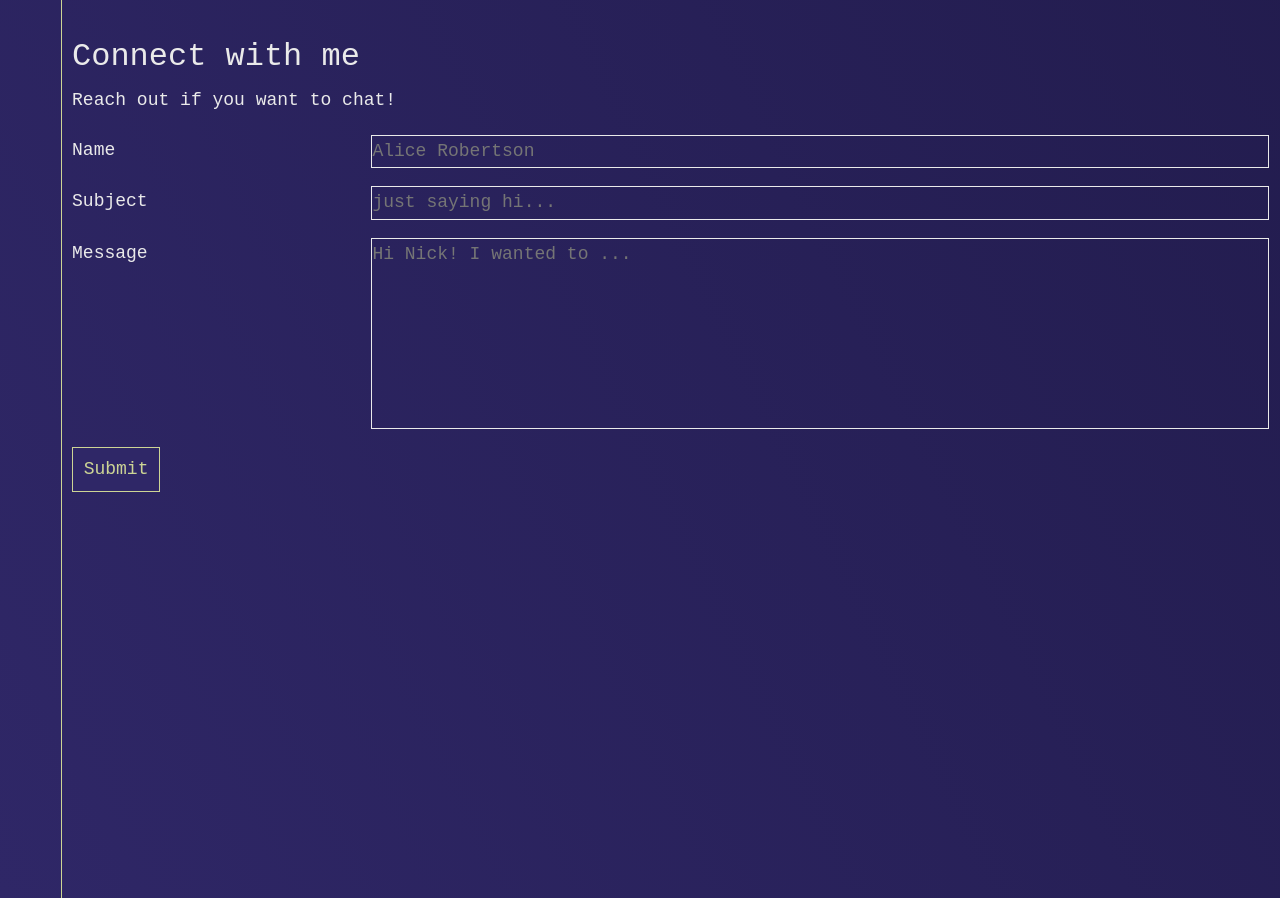
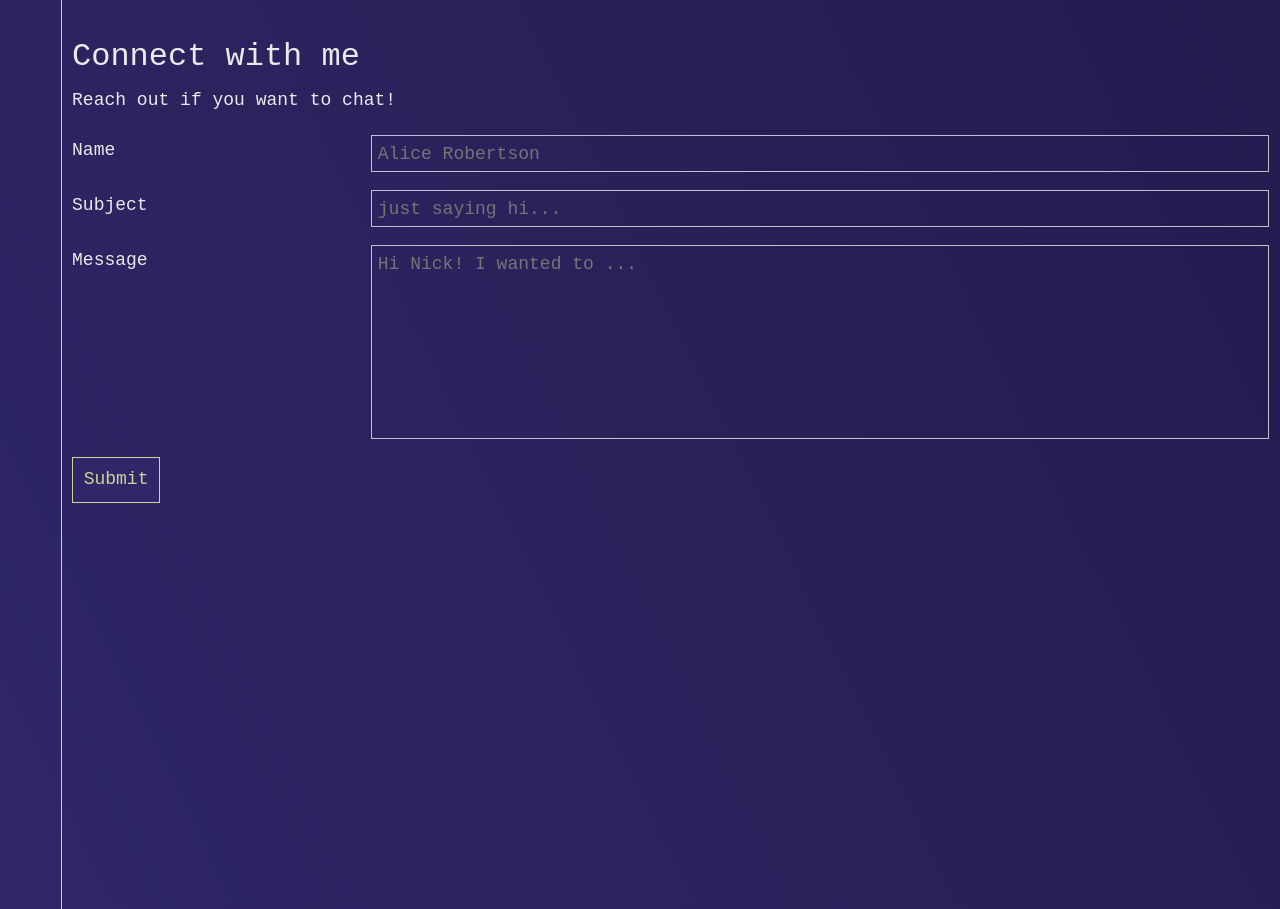
Before and after one commit to nicholaspignatelli/nickpignatelli.dev, a React (Create React App) app: page / in a window 1280 px wide. Shown: the part 7040-7949 px from the top of the page. Built offline with nearby package versions, Linux system fonts and the light colour scheme; a web font is replaced by a local one.

Commit message:
add padding for form inputs

```diff
--- a/src/components/ContactForm/styled/StyledField.js
+++ b/src/components/ContactForm/styled/StyledField.js
@@ -2,9 +2,10 @@ import styled from "styled-components";
 import { Field } from "formik";
 
 const StyledField = styled(Field)`
-  border: 0.1rem solid var(--prime-color);
+  border: 0.1rem solid var(--prime-color-a50);
   display: flex;
   align-items: center;
+  padding: 0.2rem 0.3rem 0;
 `;
 
 export default StyledField;
```
